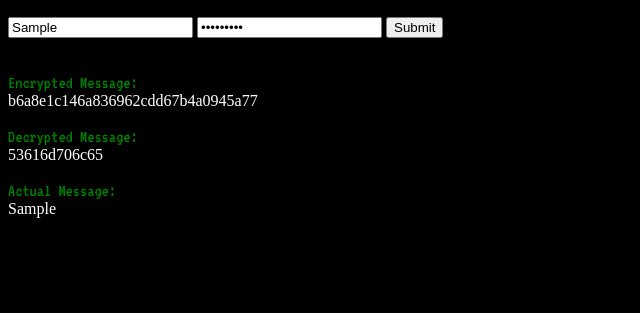
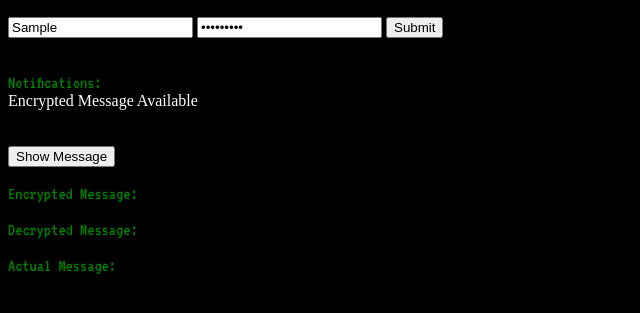
Before and after one commit to CodyPellom/EncryptTheMessage, a website: page index.html in a window 1280 px wide. Both pictures are taken after typing "Sample", "Sample123" into the empty fields and a click on the button "Submit". Shown: the part 47-360 px from the top of the page, without its empty margins (0-640 px from the left). Drawn offline with nearby package versions, Linux system fonts and the light colour scheme.

Commit message:
'decryptProgress'

```diff
--- /dev/null
+++ b/decryptor.html
@@ -0,0 +1,24 @@
+<!DOCTYPE html>
+<html lang="en">
+<head>
+    <meta charset="UTF-8">
+    <meta name="viewport" content="width=device-width, initial-scale=1.0">
+    <title>AES Decryptor</title>
+    <script src="./node_modules/crypto-js/crypto-js.js"></script>
+    <link rel="stylesheet" href="./style.css">
+</head>
+<body>
+    <div><h2>Decrypt a Message</h2></div>
+<div class="form-section">
+<input id="inputMsg" type="text" name="inputMsg" placeholder="Message to Decrypt ...">
+<input type="password" name="passphrase" id="decrpyt_Passphrase" placeholder="passphrase / key">
+<button onclick="decryptSubmission()">Decrypt</button>
+</div>
+<br>
+<label>Decrypted Message: </label>
+<div id="finished-decryption"></div>
+
+
+</body>
+<script src="./decryptor.js"></script>
+</html>
--- a/index.html
+++ b/index.html
@@ -15,8 +15,15 @@
 </div>
 
 <br><br>
+<label>Notifications:</label>
+<div id="notifications"></div>
+<br><br>
+<button onclick="showMessage()">Show Message</button>
+
+<br><br>
 <label>Encrypted Message: </label>
 <div id="finished-encryption"></div>
+
 <br>
 
 <label>Decrypted Message: </label>
--- a/main.js
+++ b/main.js
@@ -1,19 +1,25 @@
 let msg = document.getElementById('msg');
 let pass = document.getElementById('passphrase');
+let notifications = document.getElementById('notifications');
 let results = document.getElementById('results');
 let finished_encrypt = document.getElementById('finished-encryption');
 let finished_decryption = document.getElementById('finished-decryption');
 let message_text = document.getElementById('message-text');
 
 
+var storage = [];
+
 submission = () => {
     var encrypt = CryptoJS.AES.encrypt(msg.value, pass.value);
     var decrypt = CryptoJS.AES.decrypt(encrypt, pass.value);
     var decryptedMessage = decrypt.toString(CryptoJS.enc.Utf8);
+    storage.push(encrypt.ciphertext,decrypt,decryptedMessage);
+    console.log(storage);
+    notifications.innerHTML = 'Encrypted Message Available'
+}
 
-
-    finished_encrypt.innerHTML = encrypt.ciphertext;
-    finished_decryption.innerHTML = decrypt;
-    message_text.innerHTML = decryptedMessage;
-
+showMessage = () => {
+    finished_encrypt.innerHTML = storage[0];
+    finished_decryption.innerHTML = storage[1];
+    message_text.innerHTML = storage[2];
 }
```
Also changed, not shown: decryptor.js (added, +9 -0 lines).
